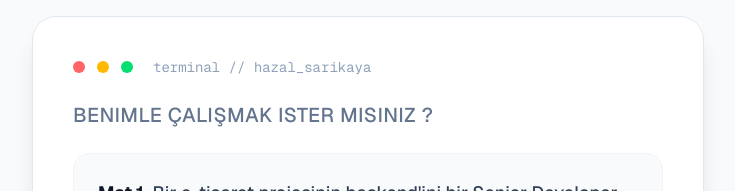
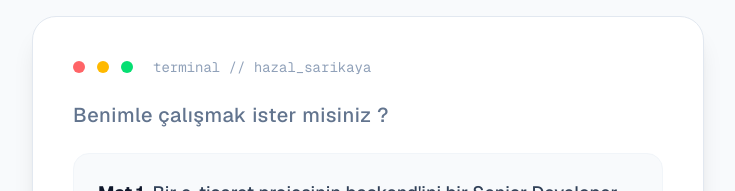
Before and after one commit to mtntasci/opencv, a Next.js app: page / in a window 1280 px wide. Shown: the top 191 px of the page, without its empty margins (272-1007 px from the left). Built offline with nearby package versions, Linux system fonts and the light colour scheme.

Commit message:
style: remove uppercase transformation from contact header

```diff
--- a/src/app/page.tsx
+++ b/src/app/page.tsx
@@ -153,7 +153,7 @@ function PuzzleScreen({
           <span className="ml-2 font-mono text-sm text-slate-400">terminal // hazal_sarikaya</span>
         </div>
 
-        <h1 className="text-xl font-medium mb-6 text-slate-500 uppercase tracking-wide">
+        <h1 className="text-xl font-medium mb-6 text-slate-500 tracking-wide">
           Benimle çalışmak ister misiniz ?
         </h1>
 
```
